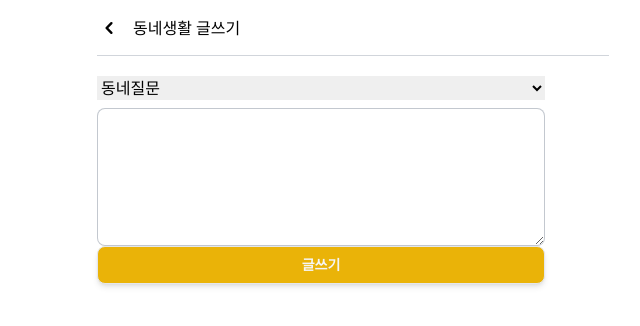
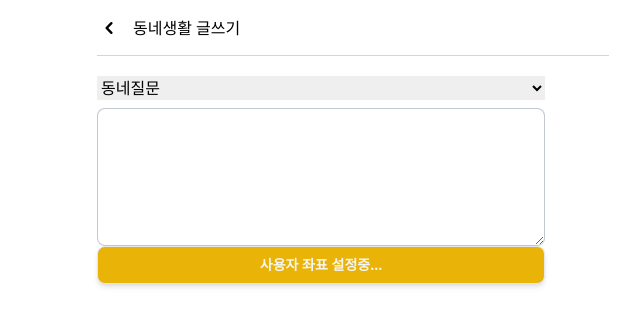
Before and after one commit to rnrudxo2872/market-c, a Next.js app: page /community/write in a window 1280 px wide. Shown: the top 326 px of the page, without its empty margins (319-959 px from the left). Built offline with nearby package versions, Linux system fonts and the light colour scheme; no server answers.

Commit message:
community - 좌표 추가

```diff
--- /dev/null
+++ b/libs/client/useCoord.ts
@@ -0,0 +1,39 @@
+import { useEffect, useState } from "react";
+
+interface ICoord {
+  latitude: number | null;
+  longitude: number | null;
+}
+
+interface ICoordStat extends ICoord {
+  loading: boolean;
+}
+
+interface IGeolocationPosition {
+  coords: ICoord;
+}
+
+export default function useCoord() {
+  const [coord, setCoord] = useState<ICoordStat>({
+    latitude: null,
+    longitude: null,
+    loading: true,
+  });
+
+  function coordHandler({
+    coords: { latitude, longitude },
+  }: IGeolocationPosition) {
+    setCoord({ latitude, longitude, loading: false });
+  }
+
+  function coordErrorHandler() {
+    console.warn("사용자 좌표 알 수 없음.");
+    setCoord((prev) => ({ ...prev, loading: false }));
+  }
+
+  useEffect(() => {
+    navigator.geolocation.getCurrentPosition(coordHandler, coordErrorHandler);
+  }, []);
+
+  return coord;
+}
--- a/pages/api/community/index.ts
+++ b/pages/api/community/index.ts
@@ -34,9 +34,12 @@ async function handler(req: NextApiRequest, res: NextApiResponse) {
   if (req.method === "POST") {
     const {
       session: { user },
-      body: { content },
+      body: {
+        content,
+        coords: { latitude, longitude },
+      },
     } = req;
-
+    console.log(req.body);
     if (!content) {
       return res.status(402).json({
         ok: false,
@@ -48,6 +51,8 @@ async function handler(req: NextApiRequest, res: NextApiResponse) {
       data: {
         content,
         userId: user!.id,
+        latitude,
+        longitude,
       },
     });
 
--- a/pages/community/write.tsx
+++ b/pages/community/write.tsx
@@ -1,5 +1,6 @@
 import Layout from "@components/layout";
 import TextArea from "@components/textArea";
+import useCoord from "@libs/client/useCoord";
 import useMutation from "@libs/client/useMutation";
 import { NextPage } from "next";
 import { useRouter } from "next/router";
@@ -8,6 +9,10 @@ import { useForm } from "react-hook-form";
 
 interface IWritePost {
   content: string;
+  coords: {
+    latitude: number | null;
+    longitude: number | null;
+  };
 }
 
 interface IResponse {
@@ -21,12 +26,15 @@ const CommunityWrite: NextPage = () => {
     data: postResponse,
     fetchMutation,
     loading,
-  } = useMutation<IResponse>("/api/community");
+  } = useMutation<IResponse, IWritePost>("/api/community");
   const router = useRouter();
-
+  const ee = useCoord();
+  const { latitude, longitude, loading: coordLoading } = ee;
+  console.log(ee);
   function OnValid(data: IWritePost) {
-    if (loading) return;
-    fetchMutation({ content: data.content });
+    if (loading || coordLoading) return;
+    console.log(latitude, longitude);
+    fetchMutation({ content: data.content, coords: { latitude, longitude } });
   }
 
   useEffect(() => {
@@ -58,7 +66,11 @@ const CommunityWrite: NextPage = () => {
           })}
         />
         <button className="bg-yellow-500 text-stone-100 text-sm font-semibold py-2 rounded-lg border-[1px] shadow-md w-full">
-          {loading ? "글쓰기 중..." : "글쓰기"}
+          {coordLoading
+            ? "사용자 좌표 설정중..."
+            : loading
+            ? "글쓰기 중..."
+            : "글쓰기"}
         </button>
       </form>
     </Layout>
```
Also changed, not shown: 1 other file (tests, documents, lock files or other folders).
